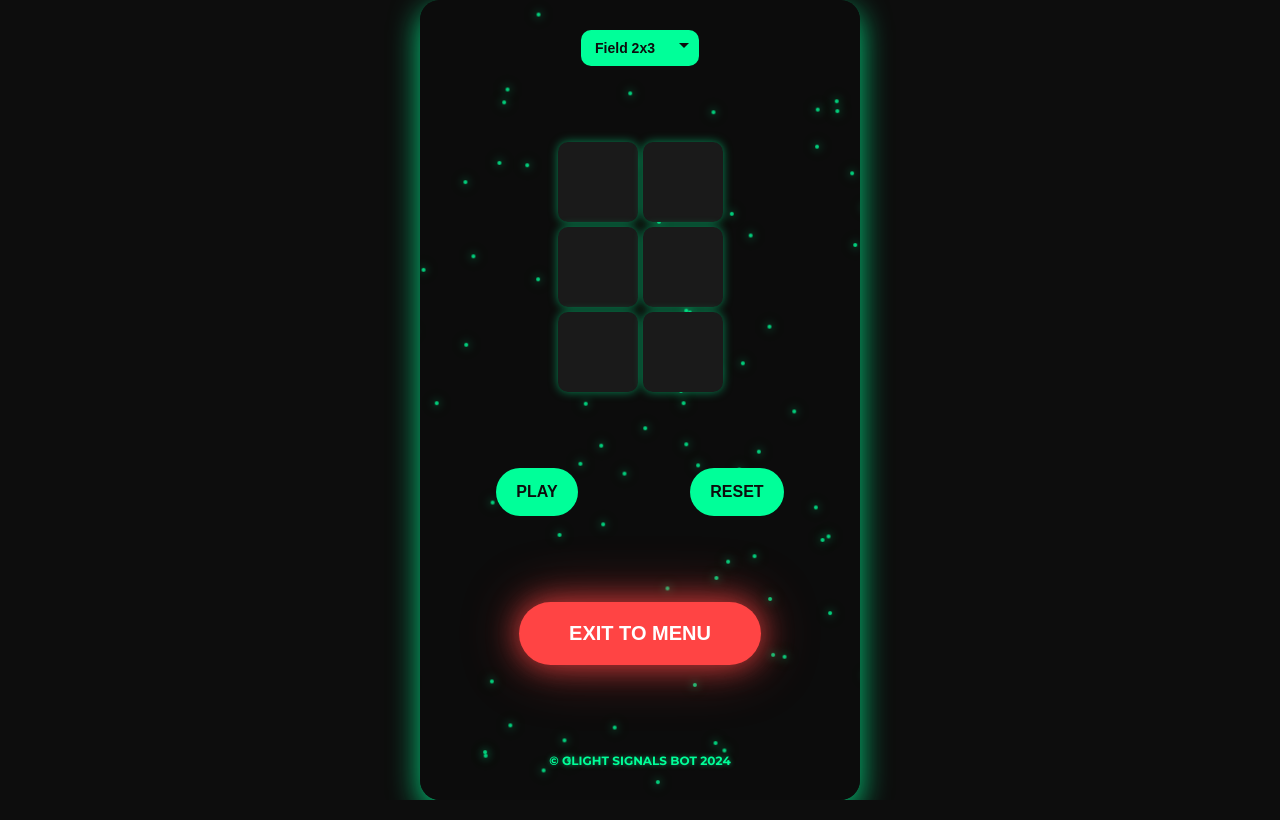
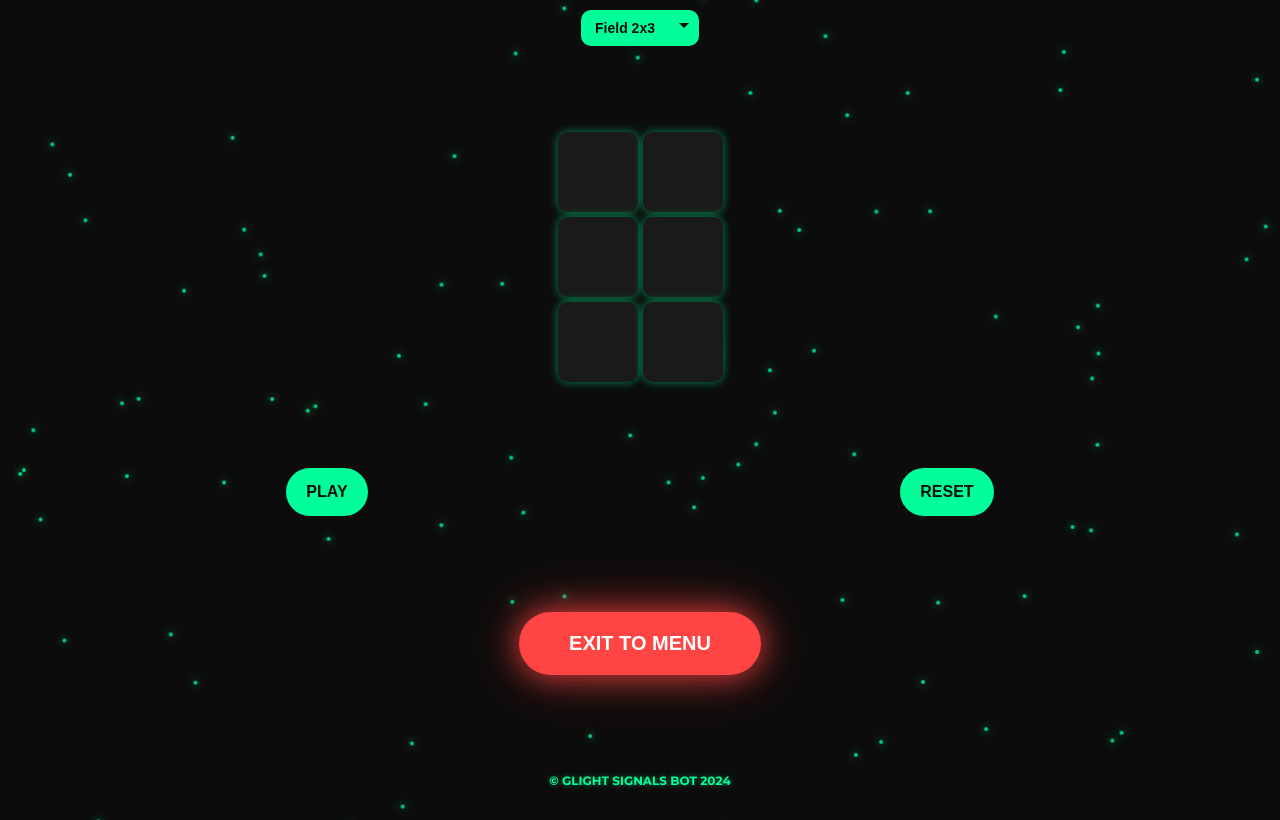
Before and after one commit to BanikGLT/JetxAPP, a Flask app: page /bombucks in a window 1280 px wide. Run offline with Flask 3, Linux system fonts and the light colour scheme.

Commit message:
Update Bombucks.html

```diff
--- a/templates/Bombucks.html
+++ b/templates/Bombucks.html
@@ -12,8 +12,9 @@
             justify-content: center;
             align-items: center;
             height: 100vh;
+            width: 100vw; /* Полная ширина */
             margin: 0;
-            padding: 0 2px; /* Расширение фона на пару пикселей */
+            padding: 0;
             font-family: 'Montserrat', sans-serif;
             background: #0d0d0d;
             overflow: hidden;
@@ -26,12 +27,11 @@
             flex-direction: column;
             align-items: center;
             justify-content: space-between;
-            width: 100%;
-            max-width: 400px;
-            height: 95vh;
+            width: 100vw; /* Полная ширина */
+            height: 100vh; /* Полная высота */
             background: rgba(13, 13, 13, 0.9);
             padding: 20px;
-            border-radius: 20px;
+            border-radius: 0; /* Убраны закругления */
             box-shadow: 0 10px 30px rgba(0, 255, 153, 0.8);
             overflow: hidden;
             z-index: 1;
@@ -40,15 +40,15 @@
         /* Анимированный фон */
         .background {
             position: absolute;
-            top: 0;
-            left: 0;
-            width: 100%;
-            height: 100%;
+            top: -10%; /* Расширение */
+            left: -10%;
+            width: 120%; /* Расширенная ширина */
+            height: 120%; /* Расширенная высота */
             z-index: 0;
             overflow: hidden;
         }
 
-        /* Частицы для анимированного фона */
+        /* Частицы фона */
         .particle {
             position: absolute;
             background-color: rgba(0, 255, 153, 0.8);
@@ -73,7 +73,7 @@
             }
         }
 
-        /* Стили для интерфейса */
+        /* Стили интерфейса */
         .grid-wrapper {
             position: relative;
             width: 100%;
@@ -112,6 +112,7 @@
             border: 2px solid #00ff99;
         }
 
+        /* Анимация сигнала */
         .cell.active.animate {
             animation: signalEffect 0.6s forwards;
         }
@@ -161,6 +162,7 @@
             box-shadow: 0 0 20px rgba(0, 255, 153, 0.8), 0 0 40px rgba(0, 255, 153, 0.4);
         }
 
+        /* Стили для кнопки NEXT STEP */
         .controls .next-step {
             background-color: #00cc77;
             color: #0d0d0d;
```
